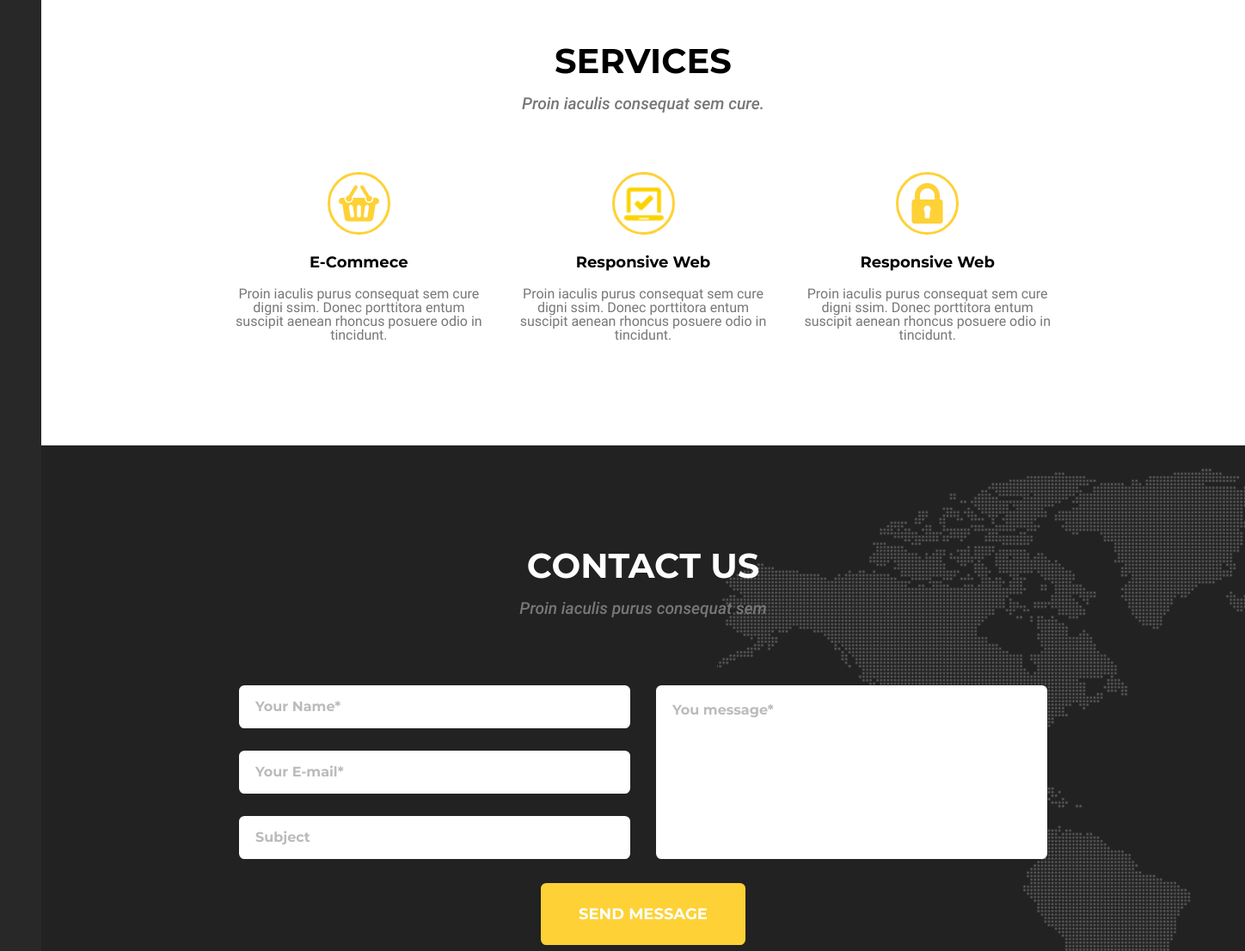
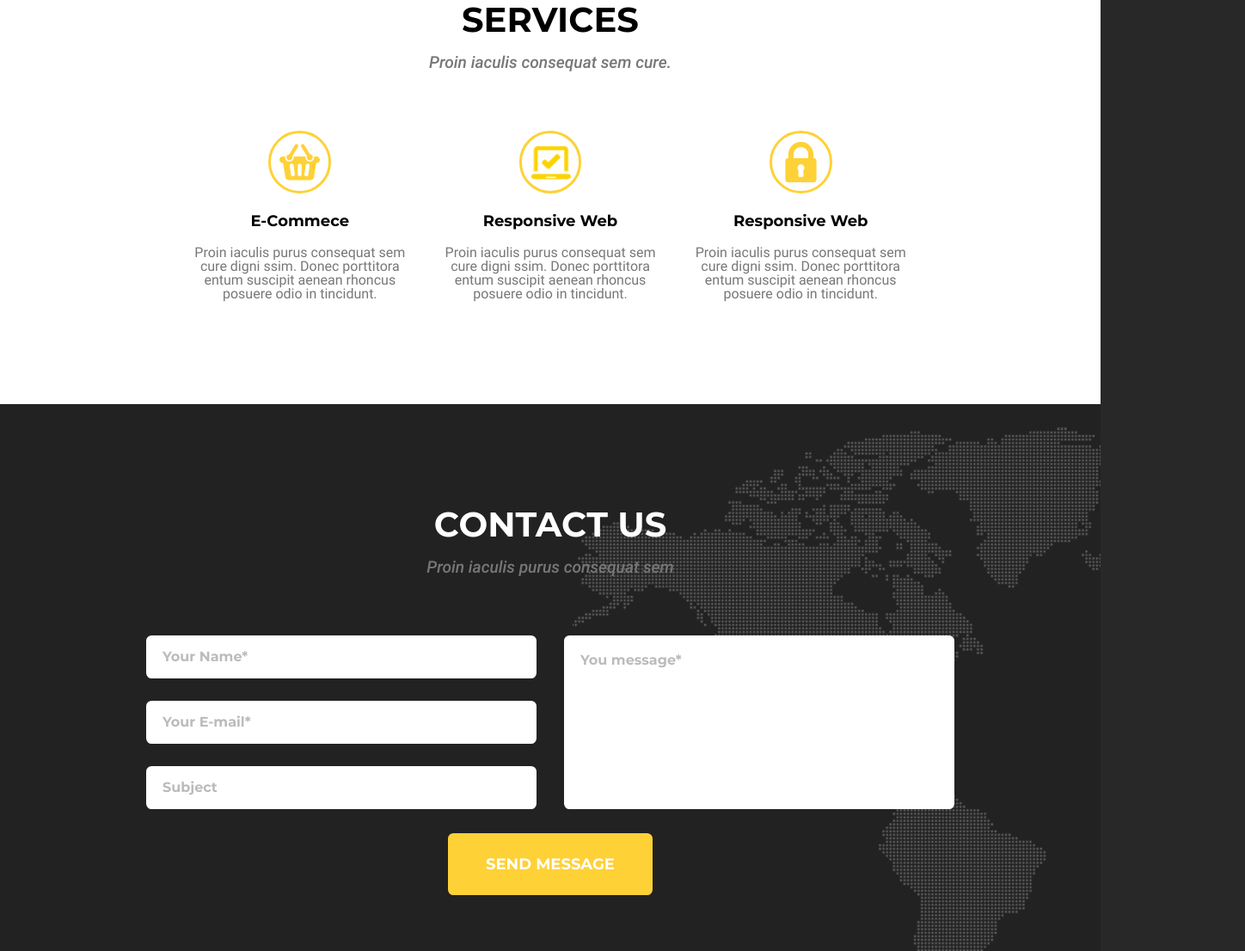
Before and after one commit to boyardd/goit-fe-course, a plain HTML site: page html-css/module-07/index.html in a window 1280 px wide. Shown: the part 817-1923 px from the top of the page at 86% size, 1448 px wide, since content can reach past the window. Drawn offline with Linux system fonts and the light colour scheme; a web font is replaced by a local one.

Commit message:
adds fixed feedback by Alex

```diff
--- a/html-css/module-07/css/style.css
+++ b/html-css/module-07/css/style.css
@@ -58,7 +58,7 @@ html{
 
 /* ------ BODY ------ */
 body{
-    padding: 3rem;
+    /* padding: 3rem; */
     background-color: var(--body-bg-color);
     min-height: 100vh;
 }
@@ -69,7 +69,7 @@ a{
 
 /* ----- HEAD ------- */
 .masthead-wrap{
-    width: 87.5rem;
+    /* width: 87.5rem; */
     height: 43.75rem;
     background-image: linear-gradient(
       to top,
@@ -130,6 +130,7 @@ text-decoration: none;
     margin-bottom: 3.125rem;
 }
 .hero-title{
+    display: block;
     color: var(--primary-white-color);
     font-size: 4.685rem;
     font-family: Montserrat, sans-serif;
@@ -157,38 +158,41 @@ text-decoration: none;
 
 /* SERVICES WRAP */
 .service-wrap{
-    width: 87.5rem;
+    /* width: 87.5rem; */
     margin: auto;
     background-color: #ffffff;
 }
 .service{
     padding: 7.5rem 14rem;
 }
-.service-header{
+.section-header{
     margin: auto;
     text-align: center;
     margin-bottom: 4.375rem;
 }
-.service-title{
+.section-title{
     font-family: Montserrat, sans-serif;
     font-weight: 700;
     font-size: 2.5rem;
     text-transform: uppercase;
     margin-bottom: 1.25rem;
 }
-.service-subtitle{
+.section-subtitle{
     font-family: Roboto, sans-serif;
     font-size: 1.2rem;
     font-style: italic;
     font-weight: 500;
     color: var(--content-color);
 }
-.service-item{
+.service-list{
     display: flex;
+    justify-content: space-between;
+    flex-grow: 1;
 }
 .service-items{
-    display: inline-block;
+    /* display: inline-block; */
     text-align: center;
+    flex-basis: 30%;
 }
 .service-icon {
     display: inline-block;
@@ -223,43 +227,45 @@ text-decoration: none;
     font-size: 1rem;
     color: var(--content-color);
 }
-.service-items:not(:last-child){
+/* .service-items:not(:last-child){
     margin-right: 2.5rem;
-}
+} */
+
+/* -------- CONTACT -------- */
 
 .contact-wrap{
-    width: 87.5rem;
+    /* width: 87.5rem; */
     height: 43.75rem;
     margin: auto;
     background: url('../image/contact_bg.png')
     no-repeat center right;
     background-color: #222222;
 }
-.contact-header{
+/* .contact-header{
     margin: auto;
     margin-bottom: 5rem;
-}
+} */
 .contact{
     padding-top: 7.5rem;
     padding-bottom: 7.5rem;
 }
 .contact-title{
-    font-family: Montserrat, sans-serif;
+    /* font-family: Montserrat, sans-serif;
     font-weight: 700;
     font-size: 2.5rem;
     text-transform: uppercase;
-    margin-bottom: 1.25rem;
+    margin-bottom: 1.25rem;   */
     color: var(--primary-white-color);
-    text-align: center;
+    /* text-align: center; */
 }
-.contact-subtitle{
+/* .contact-subtitle{
     text-align: center;
     font-family: Roboto, sans-serif;
     font-size: 1.2rem;
     font-style: italic;
     font-weight: 500;
     color: var(--content-color);
-}
+} */
 .form{
     width: 58.75rem;
     margin: auto;
@@ -272,8 +278,11 @@ text-decoration: none;
     margin-bottom: 1.75rem;
 }
 .input-wrap{
-    width: 28.437rem;
-    display: inline-block;
+    flex-basis: 40%;
+    flex-grow: 1;
+    margin-right: 2rem;
+    /* width: 28.437rem; */
+    /* display: inline-block; */
 }
 .form-input{
     width: 100%;
@@ -298,9 +307,11 @@ text-decoration: none;
 }
 
 .textarea{
-    display: inline-block;
-    width: 28.4375rem;
-    height: 12.625rem;
+    flex-basis: 40%;
+    flex-grow: 1;
+    /* display: inline-block; */
+    /* width: 28.4375rem; */
+    /* height: 12.625rem; */
     border-radius: 0.4rem;
     outline: 0;
     padding: 1rem;
--- a/html-css/module-07/index.html
+++ b/html-css/module-07/index.html
@@ -38,7 +38,7 @@
         </header>
         <section class="hero">
             <h2 class="hero-hello">Welcome To Our Studio!</h2>
-            <h1 class="hero-title">It’s nice to Meet you</h1>
+            <span class="hero-title">It’s nice to Meet you</span>
             <a href="#" class="hero-button">tell me more</a>
         </section>
     </div>
@@ -46,35 +46,30 @@
     <!-- SERVICES -->
     <div class="service-wrap">
         <section class="service">
-            <header class="service-header">
-                <h2 class="service-title">services</h2>
-                <h4 class="service-subtitle">Proin iaculis consequat sem cure.</h4>
+            <header class="section-header">
+                <h2 class="section-title">services</h2>
+                <h4 class="section-subtitle">Proin iaculis consequat sem cure.</h4>
             </header>
-            <section class="sevice-list">
-                <ul class="service-item">
+            <ul class="service-list">
                 <li class="service-items">
                     <a href="#" class="service-icon basket"></a>
                     <h3 class="service-name">E-Commece</h3>
-                        <p class="service-description">Proin iaculis purus consequat sem cure
-                    digni ssim. Donec porttitora entum suscipit
-                    aenean rhoncus posuere odio in tincidunt.</p>
+                    <p class="service-description">Proin iaculis purus consequat sem cure digni ssim. Donec porttitora
+                        entum suscipit aenean rhoncus posuere odio in tincidunt.</p>
                 </li>
                 <li class="service-items">
                     <a href="#" class="service-icon laptop"></a>
                     <h3 class="service-name">Responsive Web</h3>
-                        <p class="service-description">Proin iaculis purus consequat sem cure
-                    digni ssim. Donec porttitora entum suscipit
-                    aenean rhoncus posuere odio in tincidunt.</p>
+                    <p class="service-description">Proin iaculis purus consequat sem cure digni ssim. Donec porttitora
+                        entum suscipit aenean rhoncus posuere odio in tincidunt.</p>
                 </li>
                 <li class="service-items">
                     <a href="#" class="service-icon lock"></a>
                     <h3 class="service-name">Responsive Web</h3>
-                        <p class="service-description">Proin iaculis purus consequat sem cure
-                    digni ssim. Donec porttitora entum suscipit
-                    aenean rhoncus posuere odio in tincidunt. </p>
+                    <p class="service-description">Proin iaculis purus consequat sem cure digni ssim. Donec porttitora
+                        entum suscipit aenean rhoncus posuere odio in tincidunt.</p>
                 </li>
             </ul>
-            </section>
         </section>
     </div>
 
@@ -82,16 +77,16 @@
 
     <div class="contact-wrap">
         <section class="contact">
-            <header class="contact-header">
-                <h2 class="contact-title">contact us</h2>
-                <h4 class="contact-subtitle">Proin iaculis purus consequat sem</h4>
+            <header class="section-header">
+                <h2 class="contact-title section-title">contact us</h2>
+                <h4 class="section-subtitle">Proin iaculis purus consequat sem</h4>
             </header>
             <form action="#" class="form">
                 <div class="form-container">
                     <div class="input-wrap">
-                        <input class="form-input" type="text" placeholder="Your Name*">
-                        <input class="form-input" type="email" placeholder="Your E-mail*">
-                        <input class="form-input" type="text" placeholder="Subject">
+                        <input class="form-input" type="text" required placeholder="Your Name*">
+                        <input class="form-input" type="email" required placeholder="Your E-mail*">
+                        <input class="form-input" type="text" required placeholder="Subject">
                     </div>
                     <textarea class="textarea" name="" id="" placeholder="You message*"></textarea>
                 </div>
```
Lines whose indentation alone changed are shown as unchanged.
